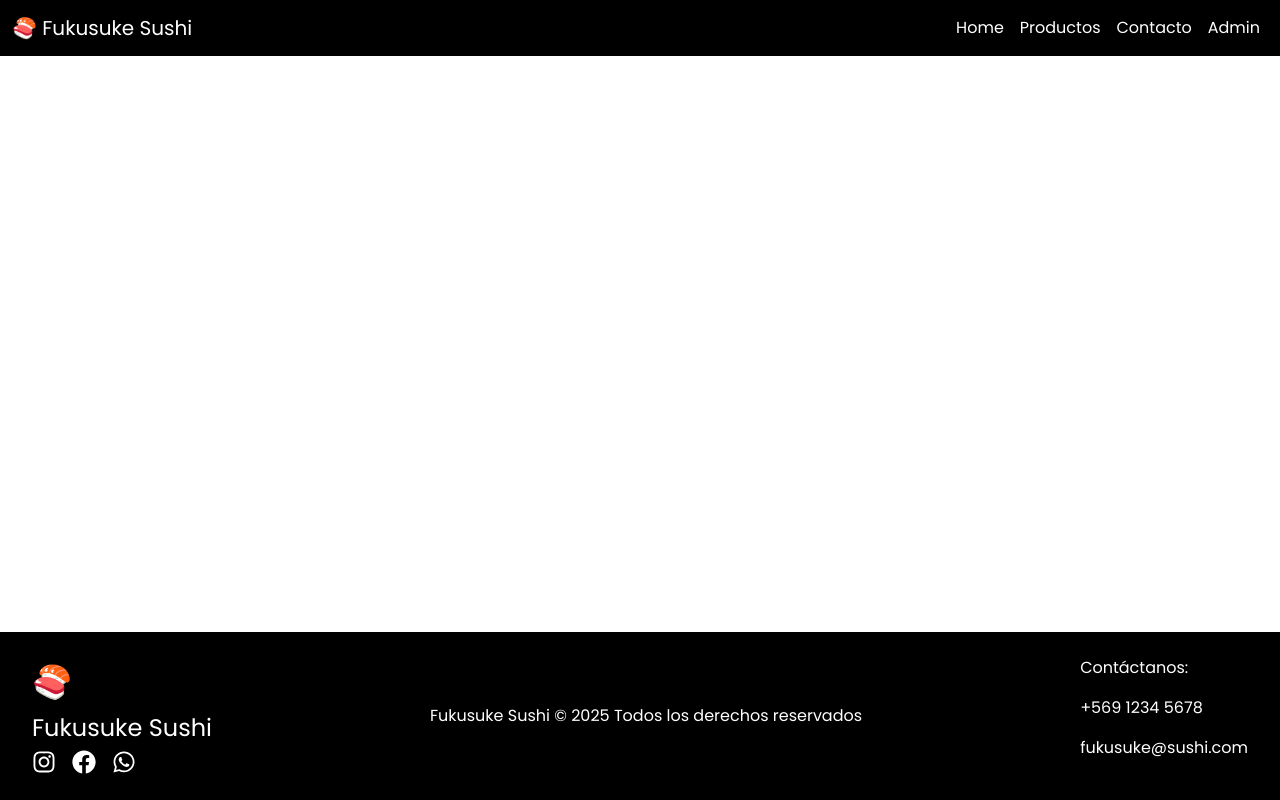
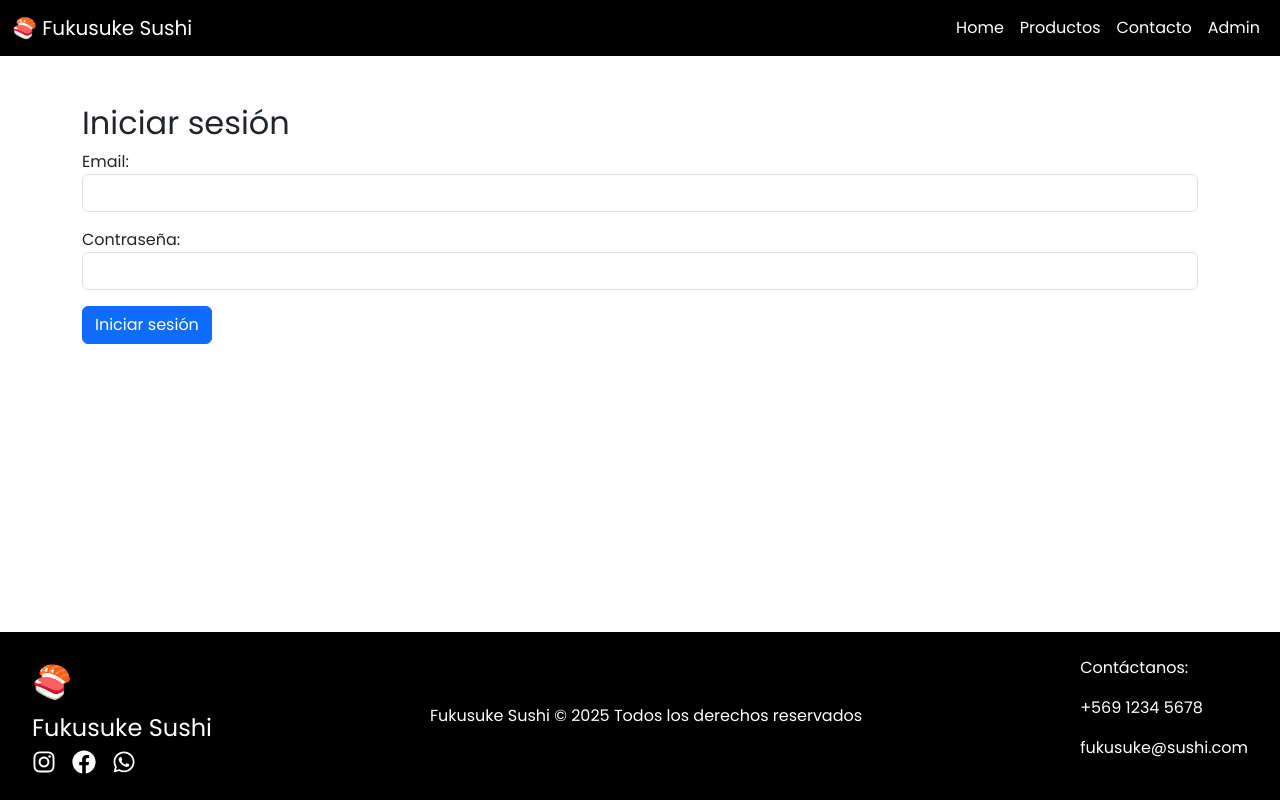
Before and after one commit to kamus1/fukusuke-sushi, a React (Vite) app in the folder frontend/: page /fukusuke-sushi/login in a window 1280 px wide. Built offline with nearby package versions, Linux system fonts and the light colour scheme.

Commit message:
login view

```diff
--- /dev/null
+++ b/frontend/src/pages/Login.tsx
@@ -0,0 +1,50 @@
+// src/pages/Login.tsx
+import { useState } from "react";
+import { useNavigate } from "react-router-dom";
+
+const Login = () => {
+  const [email, setEmail] = useState("");
+  const [password, setPassword] = useState("");
+  const navigate = useNavigate();
+
+  const handleLogin = (e: React.FormEvent) => {
+    e.preventDefault();
+
+    // No guardamos token, solo redirigimos
+    sessionStorage.setItem("auth", "true");
+    navigate("/fukusuke-sushi/admin");
+  };
+
+  return (
+    <div className="container mt-5">
+      <h2>Iniciar sesión</h2>
+      <form onSubmit={handleLogin}>
+        <div className="mb-3">
+          <label>Email:</label>
+          <input
+            type="email"
+            className="form-control"
+            value={email}
+            onChange={(e) => setEmail(e.target.value)}
+            required
+          />
+        </div>
+        <div className="mb-3">
+          <label>Contraseña:</label>
+          <input
+            type="password"
+            className="form-control"
+            value={password}
+            onChange={(e) => setPassword(e.target.value)}
+            required
+          />
+        </div>
+        <button type="submit" className="btn btn-primary">
+          Iniciar sesión
+        </button>
+      </form>
+    </div>
+  );
+};
+
+export default Login;
--- a/frontend/src/routes/AppRoutes.tsx
+++ b/frontend/src/routes/AppRoutes.tsx
@@ -5,8 +5,8 @@ import Contact from "../pages/Contact";
 import Products from "../pages/Products";
 import PaymentPage from "../pages/PaymentPage";
 import Admin from "../pages/Admin";
-
-//aqui vamos a configurar todas las rutas de la pages que vayamos creando
+import Login from "../pages/Login";
+import ProtectedRoute from "./ProtectedRoute";
 
 const AppRoutes = () => {
   return (
@@ -17,7 +17,15 @@ const AppRoutes = () => {
       <Route path="/fukusuke-sushi/contact" element={<Contact />} />
       <Route path="/fukusuke-sushi/productos" element={<Products />} />
       <Route path="/fukusuke-sushi/pago" element={<PaymentPage />} />
-      <Route path="/fukusuke-sushi/admin" element={<Admin />} />
+      <Route path="/fukusuke-sushi/login" element={<Login />} />
+      <Route
+        path="/fukusuke-sushi/admin"
+        element={
+          <ProtectedRoute>
+            <Admin />
+          </ProtectedRoute>
+        }
+      />
     </Routes>
   );
 };
--- /dev/null
+++ b/frontend/src/routes/ProtectedRoute.tsx
@@ -0,0 +1,14 @@
+// src/routes/ProtectedRoute.tsx
+import { Navigate } from "react-router-dom";
+
+const ProtectedRoute = ({ children }: { children: JSX.Element }) => {
+  const isAuth = sessionStorage.getItem("auth") === "true";
+
+  if (!isAuth) {
+    return <Navigate to="/fukusuke-sushi/login" replace />;
+  }
+
+  return children;
+};
+
+export default ProtectedRoute;
```
